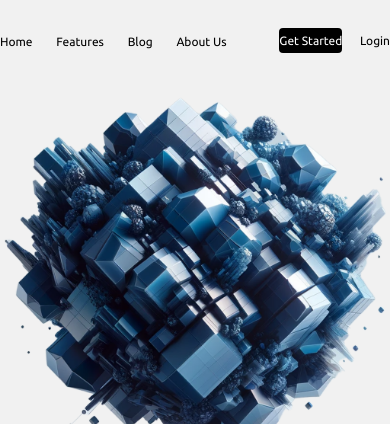
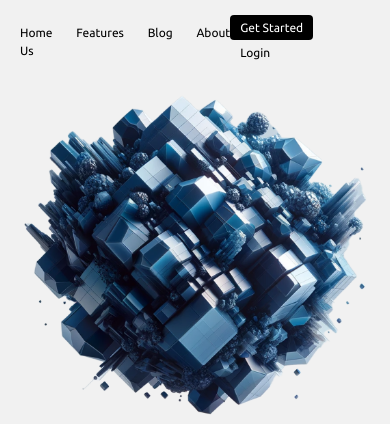
Before and after one commit to SHABA01/responsive-nft-website-design, a website: page index.html in a window 390 px wide. Shown: the top 424 px of the page. Drawn offline with nearby package versions, Linux system fonts and the light colour scheme.

Commit message:
changes were made

```diff
--- a/style.css
+++ b/style.css
@@ -516,7 +516,7 @@ footer .right p{
     .sell-nft,
     .nft-shop,
     .sellers{
-        padding: 0/*20px*/;
+        padding: 0 20px;
     }
 
     nav a.logo{
@@ -529,7 +529,7 @@ footer .right p{
 
     nav .login button{
         font-size: 12px;
-        padding: 6px 0/*10px*/;
+        padding: 6px 10px;
     }
 
     header .left h1{
@@ -555,7 +555,7 @@ footer .right p{
     }
 
     footer{
-        padding: 40px 0/*20px*/;
+        padding: 40px 20px;
     }
 
 }
```
